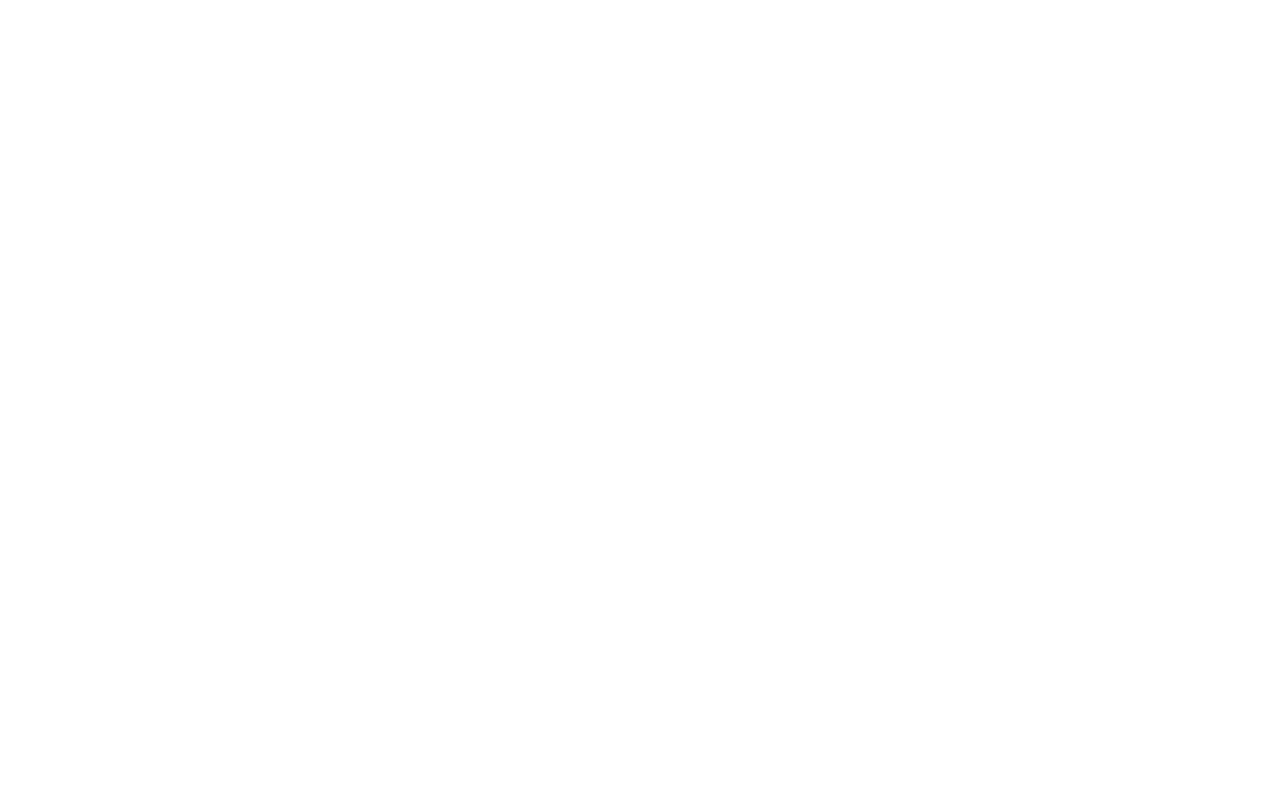
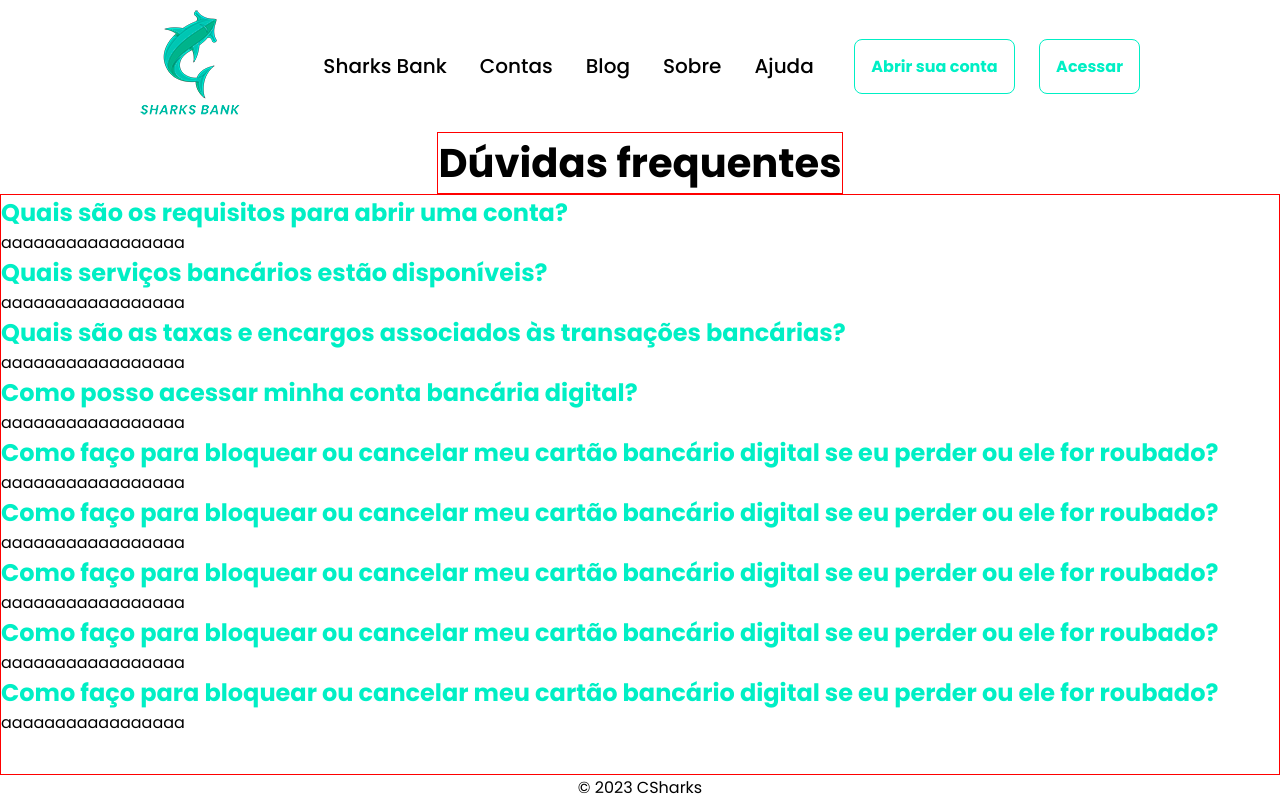
Before and after one commit to gabriele-martins/HackadevCSharks, a React (Vite) app in the folder SharksBank/: page /ajuda in a window 1280 px wide. Before the commit this address had no page. Built offline with nearby package versions, Linux system fonts and the light colour scheme.

Commit message:
acrescenta Sobre e Ajuda

```diff
--- a/SharksBank/src/Router.jsx
+++ b/SharksBank/src/Router.jsx
@@ -7,6 +7,8 @@ import { Termos } from "./pages/Termos";
 import { Transferencia } from "./pages/Transferencia";
 import { Extrato } from "./pages/Extrato";
 import { Senha } from "./pages/Senha";
+import { Sobre } from "./pages/Sobre";
+import { Ajuda } from "./pages/Ajuda";
 
 export function Router() {
   return (
@@ -19,6 +21,8 @@ export function Router() {
       <Route path="/transferir" element={<Transferencia />} />
       <Route path="/extrato" element={<Extrato />} />
       <Route path="/senha" element={<Senha />} />
+      <Route path="/sobre" element={<Sobre />} />
+      <Route path="/ajuda" element={<Ajuda />} />
     </Routes>
   );
 }
--- /dev/null
+++ b/SharksBank/src/components/ListaAjuda/index.jsx
@@ -0,0 +1,69 @@
+import React, { useEffect } from 'react';
+import styles from './index.module.css';
+const ListaAjuda = (props) => {
+    const perguntas = [{
+        id: 0,
+        pergunta: 'Quais são os requisitos para abrir uma conta?',
+        resposta: 'aaaaaaaaaaaaaaaaa'
+    },
+    {
+        id: 1,
+        pergunta: 'Quais serviços bancários estão disponíveis?',
+        resposta: 'aaaaaaaaaaaaaaaaa'
+    },
+    { id: 2,
+        pergunta: 'Quais são as taxas e encargos associados às transações bancárias?',
+        resposta: 'aaaaaaaaaaaaaaaaa'
+    },
+    { id: 3,
+        pergunta: 'Como posso acessar minha conta bancária digital?',
+        resposta: 'aaaaaaaaaaaaaaaaa'
+    },
+    { id: 4,
+        pergunta: 'Como faço para bloquear ou cancelar meu cartão bancário digital se eu perder ou ele for roubado?',
+        resposta: 'aaaaaaaaaaaaaaaaa'
+    },
+    { id: 5,
+        pergunta: 'Como faço para bloquear ou cancelar meu cartão bancário digital se eu perder ou ele for roubado?',
+        resposta: 'aaaaaaaaaaaaaaaaa'
+    },
+    { id: 6,
+        pergunta: 'Como faço para bloquear ou cancelar meu cartão bancário digital se eu perder ou ele for roubado?',
+        resposta: 'aaaaaaaaaaaaaaaaa'
+    },
+    { id: 7,
+        pergunta: 'Como faço para bloquear ou cancelar meu cartão bancário digital se eu perder ou ele for roubado?',
+        resposta: 'aaaaaaaaaaaaaaaaa'
+    },
+    { id: 8,
+        pergunta: 'Como faço para bloquear ou cancelar meu cartão bancário digital se eu perder ou ele for roubado?',
+        resposta: 'aaaaaaaaaaaaaaaaa'
+    }
+    ]
+
+    return (
+        <div >
+            {perguntas.map((item, id) => (
+            <div >
+            <div >
+                <h2 >{item.pergunta }</h2>
+            </div>
+            <div >
+               {item.resposta}
+            </div>
+            </div>
+            ))}
+        </div>
+
+        // return(
+        //     <div>
+        //         <label>{props.label}</label>
+        //         <select>
+        //             {props.itens.map(item => <option key={item}>{item}</option>)}
+        //         </select>
+        //     </div>
+    )
+
+}
+
+export default ListaAjuda
--- a/SharksBank/src/components/Menu/index.jsx
+++ b/SharksBank/src/components/Menu/index.jsx
@@ -2,16 +2,21 @@ import React from "react";
 
 import styles from "./index.module.css";
 
+
+
 export function Menu() {
+
   return (
+
        <section className={styles.menu}>
        <nav className={styles.nav}>
          <a href="#">Sharks Bank</a>
          <a href="#">Contas</a>
          <a href="#">Blog</a>
-        <a href="#">Sobre</a>
-        <a href="#">Ajuda</a>
+         <a href="/sobre">Sobre</a>
+         <a href="/ajuda">Ajuda</a>
        </nav>
      </section>
+
   );
 }
--- /dev/null
+++ b/SharksBank/src/pages/Ajuda/index.jsx
@@ -0,0 +1,38 @@
+import React from "react";
+import styles from "./index.module.css";
+import { Header } from "../../components/Header";
+import { Menu } from "../../components/Menu";
+import { Botao } from "../../components/Botao";
+import { Footer } from "../../components/Footer";
+import ListaAjuda from "../../components/ListaAjuda";
+
+
+
+export function Ajuda() {
+
+
+    return (
+        <>
+            <Header
+                menu={<Menu></Menu>}
+                botoes={
+                    <div className={styles.botoesHeader}>
+                        <Botao
+                            pagina={"/termos"}
+                            desabilitado={false}
+                            nome={"Abrir sua conta"}
+                        />
+                        <Botao pagina={"/login"} desabilitado={false} nome={"Acessar"} />
+                    </div>
+                }
+            />
+            <div className={styles.tituloAjuda}>
+                <h1> Dúvidas frequentes</h1>
+            </div>
+            <div className={styles.conteudoAjuda}>
+                <ListaAjuda />
+            </div>
+            <Footer />
+        </>
+    );
+}
--- /dev/null
+++ b/SharksBank/src/pages/Ajuda/index.module.css
@@ -0,0 +1,23 @@
+* {
+    margin: 0;
+
+}
+
+.botoesHeader {
+    width: 100%;
+    display: flex;
+    justify-content: space-between;
+  }
+
+.tituloAjuda h1{
+    width: 100%;
+    height: 100%;
+    border: 1px solid red
+}
+
+
+.conteudoAjuda {
+    width: 100%;
+    height: 100%;
+    border: 1px solid red
+}
--- /dev/null
+++ b/SharksBank/src/pages/Sobre/index.jsx
@@ -0,0 +1,49 @@
+import React from "react";
+import styles from "./index.module.css";
+import { Header } from "../../components/Header";
+import { Menu } from "../../components/Menu";
+import { Botao } from "../../components/Botao";
+import { Footer } from "../../components/Footer";
+
+
+export function Sobre() {
+
+    return (
+        <>
+            <Header
+                menu={<Menu></Menu>}
+                botoes={
+                    <div className={styles.botoesHeader}>
+                        <Botao
+                            pagina={"/termos"}
+                            desabilitado={false}
+                            nome={"Abrir sua conta"}
+                        />
+                        <Botao pagina={"/login"} desabilitado={false} nome={"Acessar"} />
+                    </div>
+                }
+            />
+            <div className={styles.tituloSobre}>
+                <h1> Sobre nós</h1>
+            </div>
+            <div className = {styles.conteudoSobre}>
+                <p>
+                    Bem-vindo(a) ao nosso banco digital! Nós somos uma instituição financeira que tem como objetivo democratizar o acesso aos serviços bancários para todos os brasileiros, independentemente de sua renda ou localização geográfica.
+                </p>
+                <p>
+                    Acreditamos que todos merecem ter acesso a serviços financeiros confiáveis e acessíveis, e é por isso que desenvolvemos uma plataforma digital intuitiva e fácil de usar, que permite que você faça transações bancárias com facilidade, segurança e rapidez, tudo a partir do conforto da sua casa ou escritório.
+                </p>
+                <p>
+                    Nós valorizamos a transparência e a honestidade em tudo o que fazemos. Nós nos esforçamos para fornecer informações claras e precisas sobre nossos serviços, taxas e encargos, para que você possa tomar decisões financeiras informadas.
+                </p>
+                <p>
+                    Além disso, estamos comprometidos em oferecer serviços financeiros que atendam às necessidades específicas de nossos clientes. Oferecemos uma ampla gama de produtos e serviços, desde contas correntes e cartões de crédito até empréstimos e investimentos, tudo projetado para atender às suas necessidades pessoais e financeiras.
+                </p>
+                <p>
+                    Nosso objetivo é construir um relacionamento de confiança e longo prazo com nossos clientes, e estamos sempre disponíveis para ajudá-los a alcançar seus objetivos financeiros. Se você está procurando um banco digital confiável e acessível, venha nos conhecer e faça parte da nossa comunidade de clientes satisfeitos.
+                </p>
+            </div>
+            <Footer />
+        </>
+    );
+}
--- /dev/null
+++ b/SharksBank/src/pages/Sobre/index.module.css
@@ -0,0 +1,23 @@
+* {
+    margin: 0;
+
+}
+
+.botoesHeader {
+    width: 100%;
+    display: flex;
+    justify-content: space-between;
+  }
+
+.tituloSobre h1{
+    width: 100%;
+    height: 100%;
+    border: 1px solid red
+}
+
+
+.conteudoSobre {
+    width: 100%;
+    height: 100%;
+    border: 1px solid red
+}
```
Also changed, not shown: SharksBank/src/components/ListaAjuda/index.module.css (added). Lines whose indentation alone changed are shown as unchanged.
